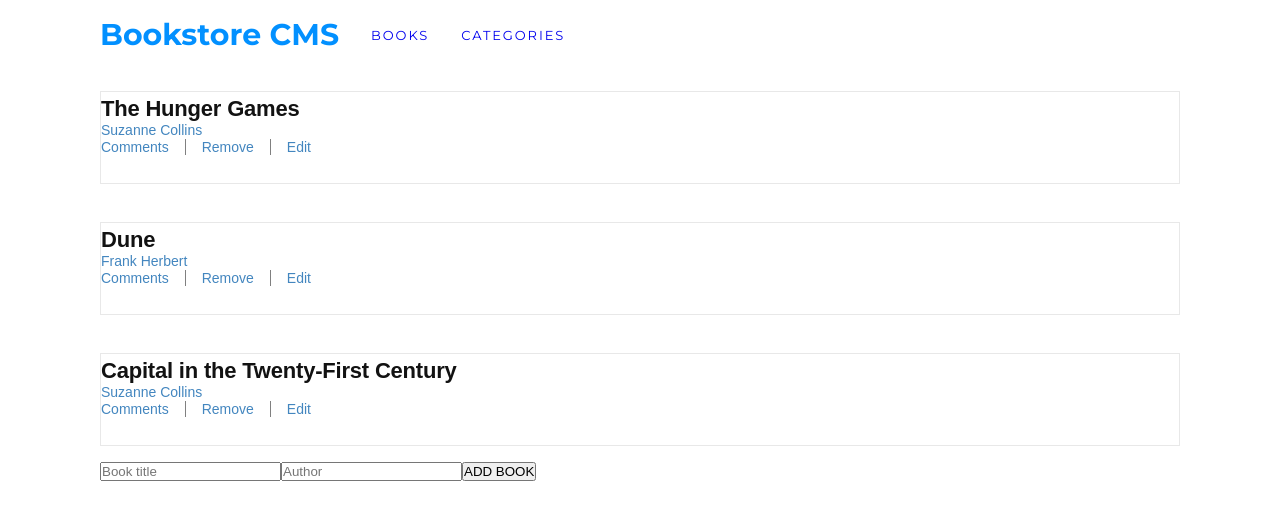
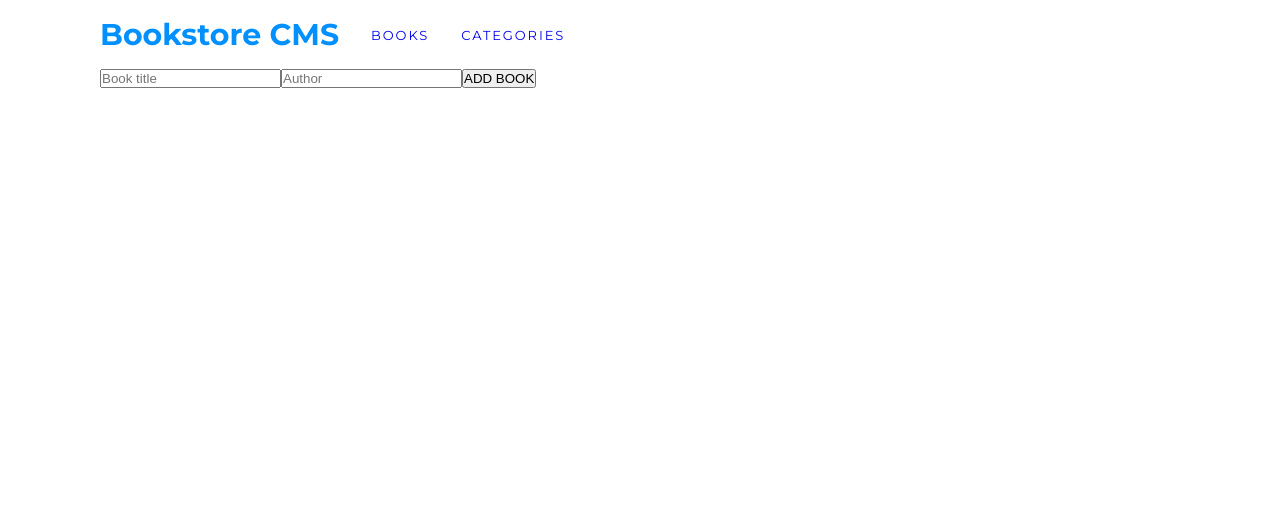
Before and after one commit to ElsonOtake/Bookstore, a React (Create React App) app: page / in a window 1280 px wide. Shown: the top 520 px of the page. Built offline with nearby package versions, Linux system fonts and the light colour scheme.

Commit message:
Update clear initial list of books

```diff
--- a/src/components/ListBooks.js
+++ b/src/components/ListBooks.js
@@ -2,19 +2,7 @@ import React from 'react';
 import Book from './Book';
 
 const ListBooks = () => {
-  const booksData = [{
-    id: 1,
-    title: 'The Hunger Games',
-    author: 'Suzanne Collins',
-  }, {
-    id: 2,
-    title: 'Dune',
-    author: 'Frank Herbert',
-  }, {
-    id: 3,
-    title: 'Capital in the Twenty-First Century',
-    author: 'Suzanne Collins',
-  }];
+  const booksData = [];
 
   return (
     <ul className="books_list">
```
